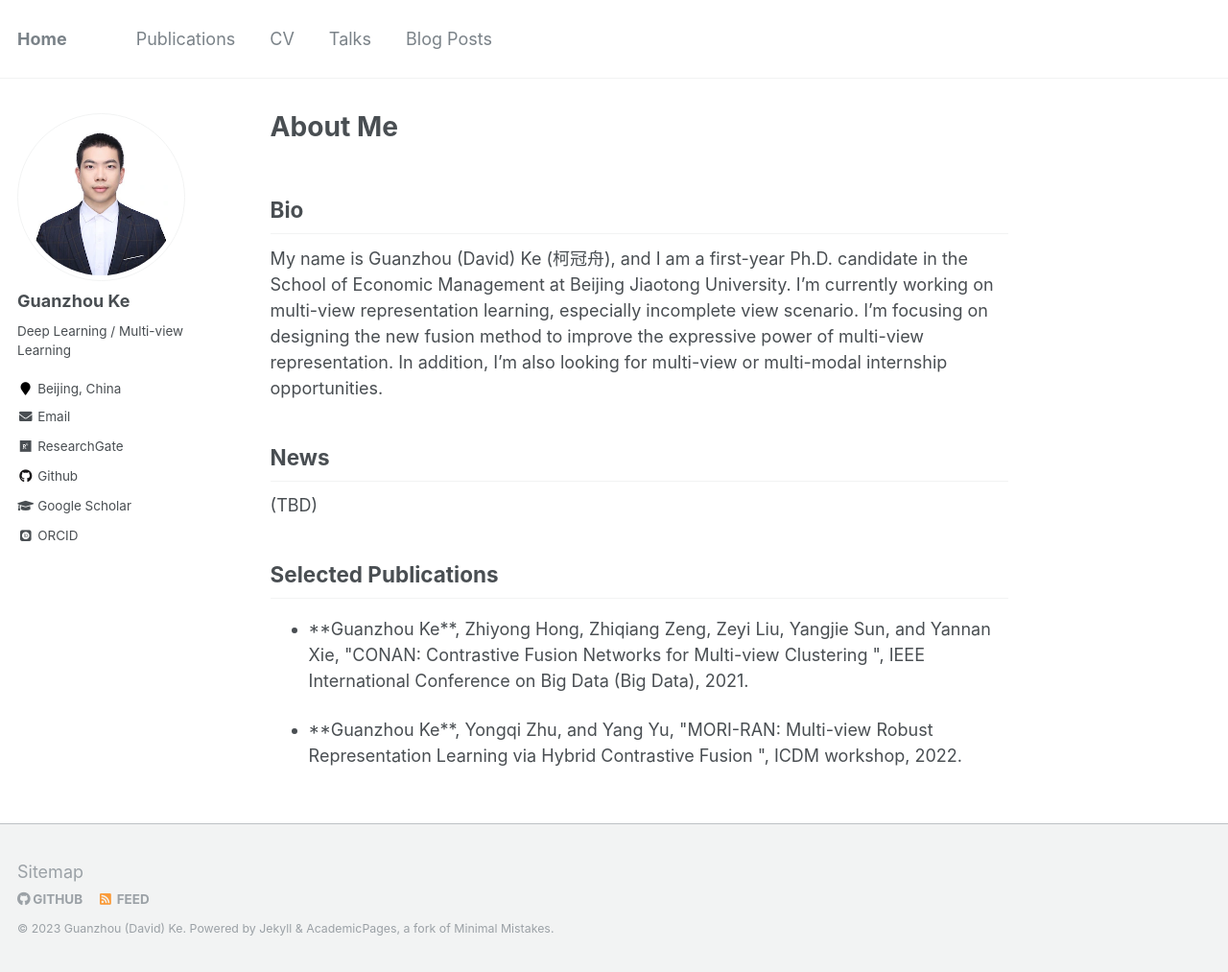
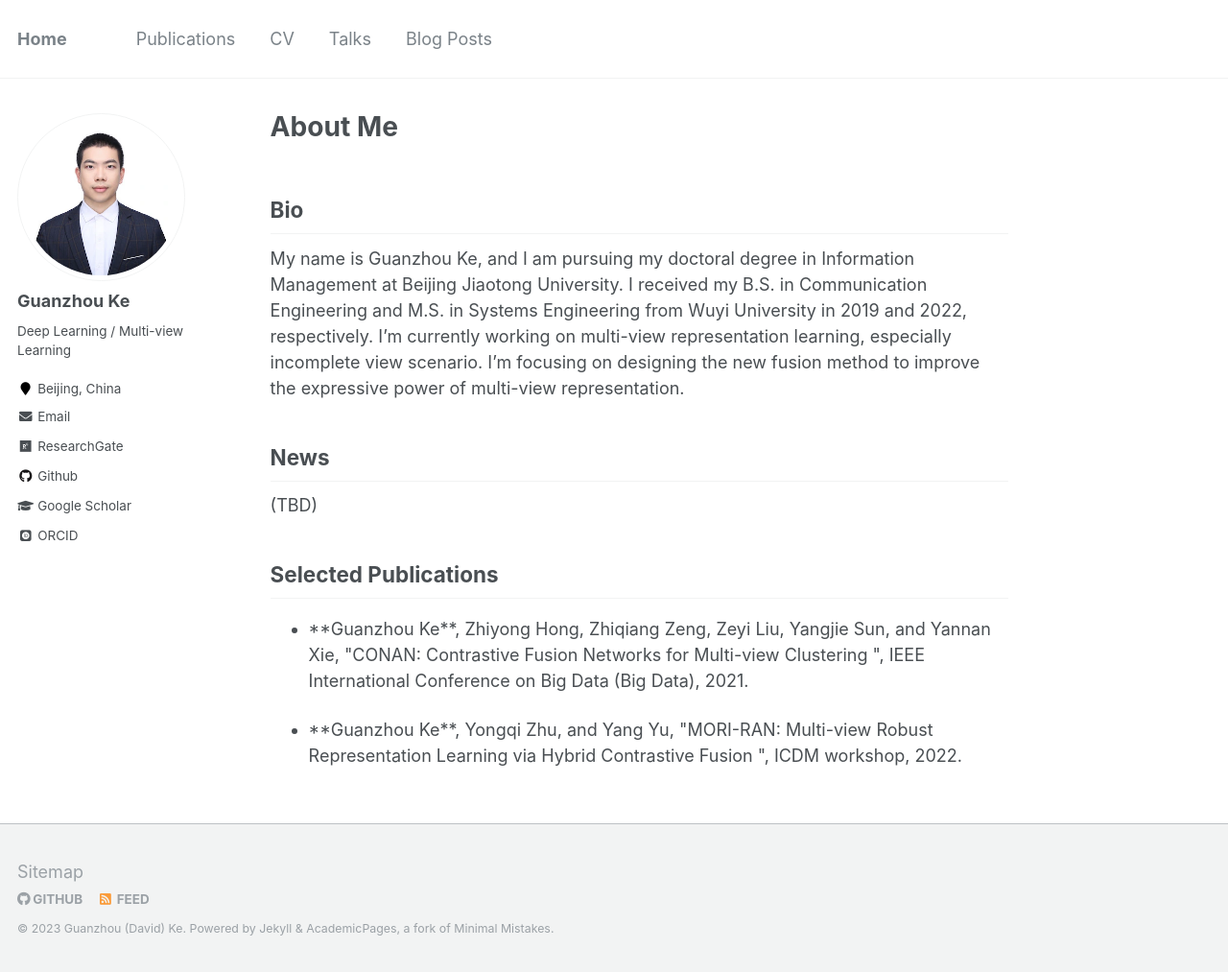
Before and after one commit to Guanzhou-Ke/guanzhou-ke.github.io, a Jekyll site: the page built from _pages/about.md, in a window 1280 px wide and 1013 px high. Shown: the whole window at 96% size. Built offline with Jekyll 4.4.1, drawn with Linux system fonts in a browser that asks for light colours; some web fonts are replaced.

Commit message:
update bio

```diff
--- a/_pages/about.md
+++ b/_pages/about.md
@@ -10,7 +10,7 @@ redirect_from:
 
 Bio
 ---
-My name is Guanzhou (David) Ke (柯冠舟), and I am a first-year Ph.D. candidate in the School of Economic Management at Beijing Jiaotong University. I'm currently working on multi-view representation learning, especially incomplete view scenario. I'm focusing on designing the new fusion method to improve the expressive power of multi-view representation. In addition, I'm also looking for multi-view or multi-modal internship opportunities.
+My name is Guanzhou Ke, and I am pursuing my doctoral degree in Information Management at Beijing Jiaotong University. I received my B.S. in Communication Engineering and M.S. in Systems Engineering from Wuyi University in 2019 and 2022, respectively. I’m currently working on multi-view representation learning, especially incomplete view scenario. I’m focusing on designing the new fusion method to improve the expressive power of multi-view representation.
 
 
 News
```
